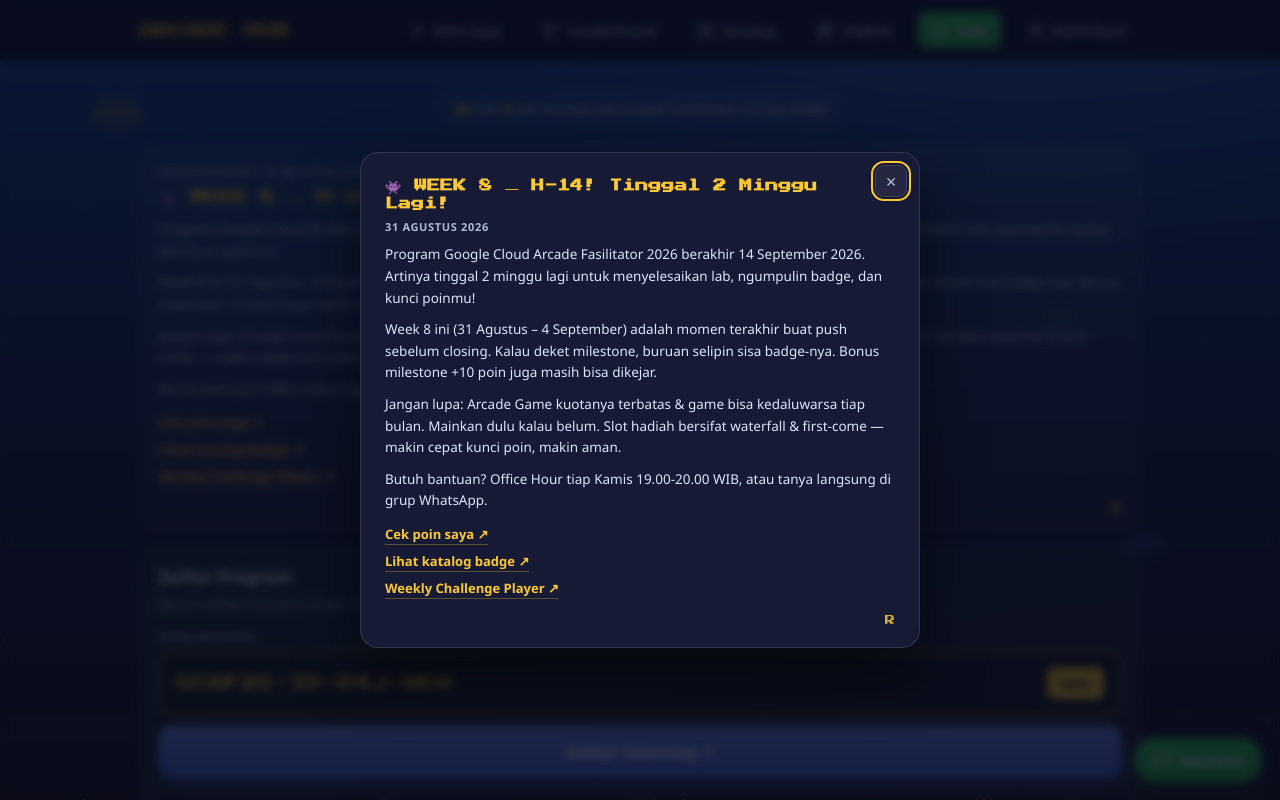
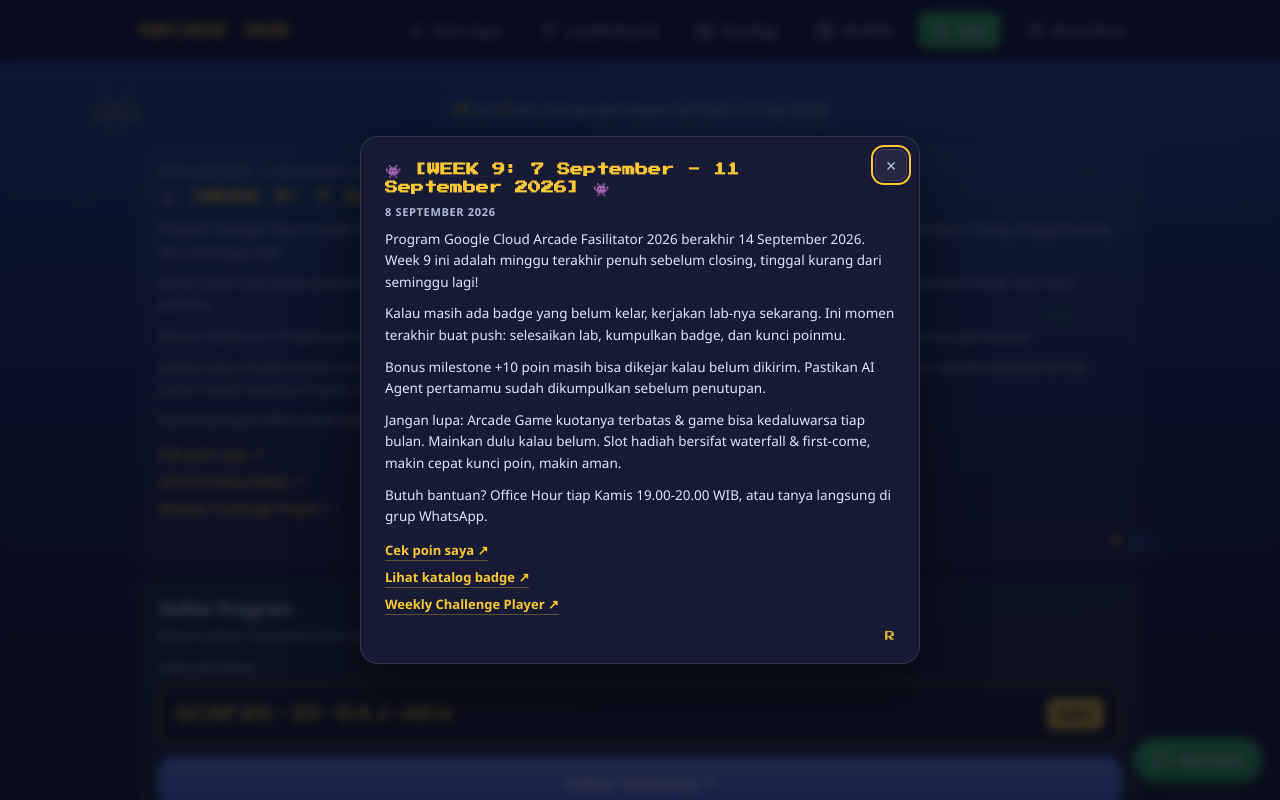
Before and after one commit to LC248902/arcadehub-id, a React (Vite) app: page /info in a window 1280 px wide. Shown: the top 800 px of the page. Built offline with nearby package versions, Linux system fonts and the light colour scheme.

Commit message:
feat(pengumuman): aktivasi pengumuman week 9 (7-11 Sep 2026)

```diff
--- a/src/config.js
+++ b/src/config.js
@@ -4,13 +4,14 @@
 // `links` opsional: URL ditulis lengkap di sini (bukan ambil dari CONFIG) karena
 // tiap pengumuman bisa menunjuk dokumen yang berbeda.
 export const ANNOUNCEMENT = {
-  id: '2026-08-31-h14-week8',
-  date: '31 Agustus 2026',
-  title: '👾 WEEK 8 — H-14! Tinggal 2 Minggu Lagi!',
+  id: '2026-09-08-week9',
+  date: '8 September 2026',
+  title: '👾 [WEEK 9: 7 September - 11 September 2026] 👾',
   body: [
-    'Program Google Cloud Arcade Fasilitator 2026 berakhir 14 September 2026. Artinya tinggal 2 minggu lagi untuk menyelesaikan lab, ngumpulin badge, dan kunci poinmu!',
-    'Week 8 ini (31 Agustus – 4 September) adalah momen terakhir buat push sebelum closing. Kalau deket milestone, buruan selipin sisa badge-nya. Bonus milestone +10 poin juga masih bisa dikejar.',
-    'Jangan lupa: Arcade Game kuotanya terbatas & game bisa kedaluwarsa tiap bulan. Mainkan dulu kalau belum. Slot hadiah bersifat waterfall & first-come — makin cepat kunci poin, makin aman.',
+    'Program Google Cloud Arcade Fasilitator 2026 berakhir 14 September 2026. Week 9 ini adalah minggu terakhir penuh sebelum closing, tinggal kurang dari seminggu lagi!',
+    'Kalau masih ada badge yang belum kelar, kerjakan lab-nya sekarang. Ini momen terakhir buat push: selesaikan lab, kumpulkan badge, dan kunci poinmu.',
+    'Bonus milestone +10 poin masih bisa dikejar kalau belum dikirim. Pastikan AI Agent pertamamu sudah dikumpulkan sebelum penutupan.',
+    'Jangan lupa: Arcade Game kuotanya terbatas & game bisa kedaluwarsa tiap bulan. Mainkan dulu kalau belum. Slot hadiah bersifat waterfall & first-come, makin cepat kunci poin, makin aman.',
     'Butuh bantuan? Office Hour tiap Kamis 19.00-20.00 WIB, atau tanya langsung di grup WhatsApp.',
   ],
   links: [
```
